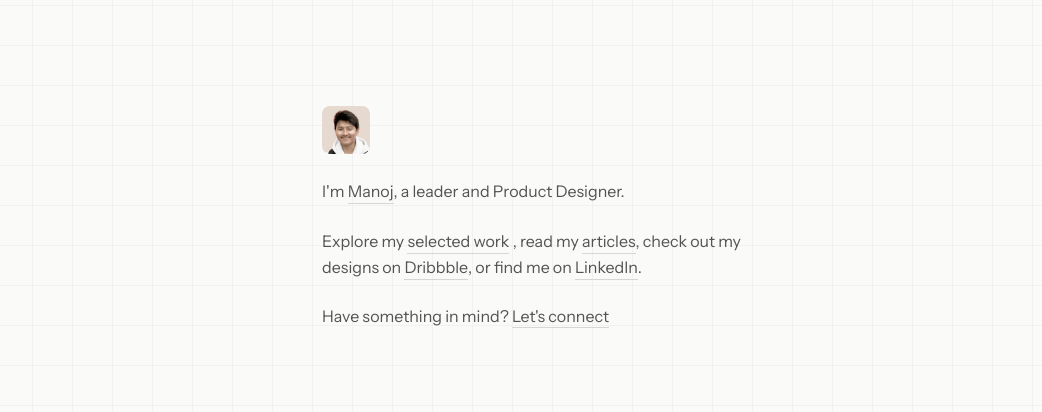
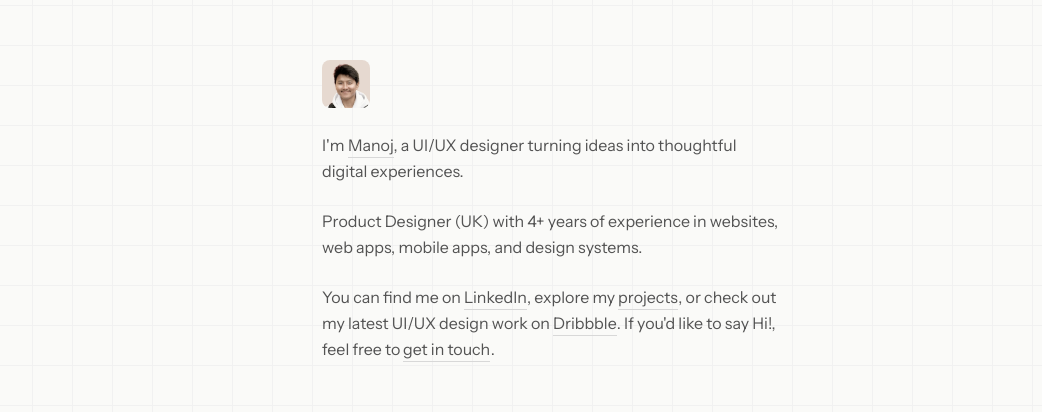
Before and after one commit to notmanoj/manoj_portfolio, a Next.js app: page / in a window 1280 px wide. Shown: the part 155-567 px from the top of the page, without its empty margins (88-1130 px from the left). Built offline with nearby package versions, Linux system fonts and the light colour scheme; grey boxes are pictures that could not be loaded.

Commit message:
fixed animation issue

```diff
--- /dev/null
+++ b/app/components/ScrambleLink.tsx
@@ -0,0 +1,26 @@
+"use client";
+
+export default function ScrambleLink({
+  href,
+  children,
+  target,
+  rel,
+}: {
+  href: string;
+  children: string;
+  target?: string;
+  rel?: string;
+}) {
+  return (
+    <a
+      href={href}
+      target={target}
+      rel={rel}
+      style={{
+        animation: "linkReveal 1.5s cubic-bezier(0.16, 1, 0.3, 1) both",
+      }}
+    >
+      {children}
+    </a>
+  );
+}
--- a/app/globals.css
+++ b/app/globals.css
@@ -98,13 +98,28 @@ body {
   padding-right: 20px;
 }
 
+@keyframes linkReveal {
+  from {
+    opacity: 0;
+    filter: blur(10px);
+    transform: scale(0.8);
+    letter-spacing: normal;
+  }
+  to {
+    opacity: 1;
+    filter: blur(0);
+    transform: scale(1);
+    letter-spacing: normal;
+  }
+}
+
 a {
   display: inline-block;
   text-decoration: none;
   color: inherit;
   background:
     linear-gradient(#000000, #000000) no-repeat left bottom / 0% 1px,
-    linear-gradient(#D6D6D6, #D6D6D6) no-repeat left bottom / 100% 1px;
+    linear-gradient(#D8D8D8, #D8D8D8) no-repeat left bottom / 100% 1px;
   transition: background-size 0.3s ease, color 0.3s ease;
   background-origin: padding-box;
 }
@@ -113,12 +128,13 @@ a:hover {
   color: #000000;
   background:
     linear-gradient(#000000, #000000) no-repeat left bottom / 100% 1px,
-    linear-gradient(#D6D6D6, #D6D6D6) no-repeat left bottom / 100% 1px;
+    linear-gradient(#D8D8D8, #D8D8D8) no-repeat left bottom / 100% 1px;
 }
 
 a.no-underline {
   background: none;
   text-decoration: none;
+  animation: none;
 }
 
 a.no-underline:hover {
--- a/app/page.tsx
+++ b/app/page.tsx
@@ -1,13 +1,11 @@
 import Container from "./components/Container";
 import HoverBadge from "./components/HoverBadge";
 import FadeUp from "./components/FadeUp";
+import ScrambleLink from "./components/ScrambleLink";
 
 export default function Home() {
   return (
-    <main
-      className="relative flex-1 flex items-center justify-center py-16"
-      style={{ paddingBottom: "120px" }}
-    >
+    <main className="relative flex-1 flex items-center justify-center py-16" style={{ paddingBottom: "120px" }}>
       {/* Top-left: mountain badge */}
       <div className="absolute bottom-20 left-30">
         <HoverBadge
@@ -45,18 +43,39 @@ export default function Home() {
 
           {/* Description */}
           <p className="text-secondary leading-relaxed mb-6">
-            I&apos;m <a href="/about-me">Manoj</a>, a leader and Product Designer.
+            I&apos;m{" "}
+            <ScrambleLink href="/about-me">Manoj</ScrambleLink>
+            , a UI/UX designer turning ideas into thoughtful digital experiences.
           </p>
           <p className="text-secondary leading-relaxed mb-6">
-            Explore my <a href="/projects">selected work</a> , read my <a href="/articles">articles</a>, check out my designs on <a href="https://dribbble.com/manojrai" target="_blank" rel="noopener noreferrer">Dribbble</a>, or find me on{" "}
-            <a
-              href="https://www.linkedin.com/in/manojrai-ux/" target="_blank" rel="noopener noreferrer">
+            Product Designer (UK) with 4+ years of experience in websites, web
+            apps, mobile apps, and design systems.
+          </p>
+          <p className="text-secondary leading-relaxed mb-3">
+            You can find me on{" "}
+            <ScrambleLink
+              href="https://www.linkedin.com/in/manojrai-ux/"
+              target="_blank"
+              rel="noopener noreferrer"
+            >
               LinkedIn
-            </a>.
+            </ScrambleLink>
+            , explore my{" "}
+            <ScrambleLink href="/projects">projects</ScrambleLink>
+            , or check out my latest UI/UX design work on{" "}
+            <ScrambleLink
+              href="https://dribbble.com/manoj_rai"
+              target="_blank"
+              rel="noopener noreferrer"
+            >
+              Dribbble
+            </ScrambleLink>
+            . If you&apos;d like to say Hi!, feel free to{" "}
+            <ScrambleLink href="mailto:manojraiux@gmail.com">
+              get in touch
+            </ScrambleLink>
+            .
           </p>
-            <p>
-              Have something in mind? <a href="mailto:manojraiux@gmail.com">Let's connect</a>
-            </p>
         </FadeUp>
       </Container>
     </main>
```
